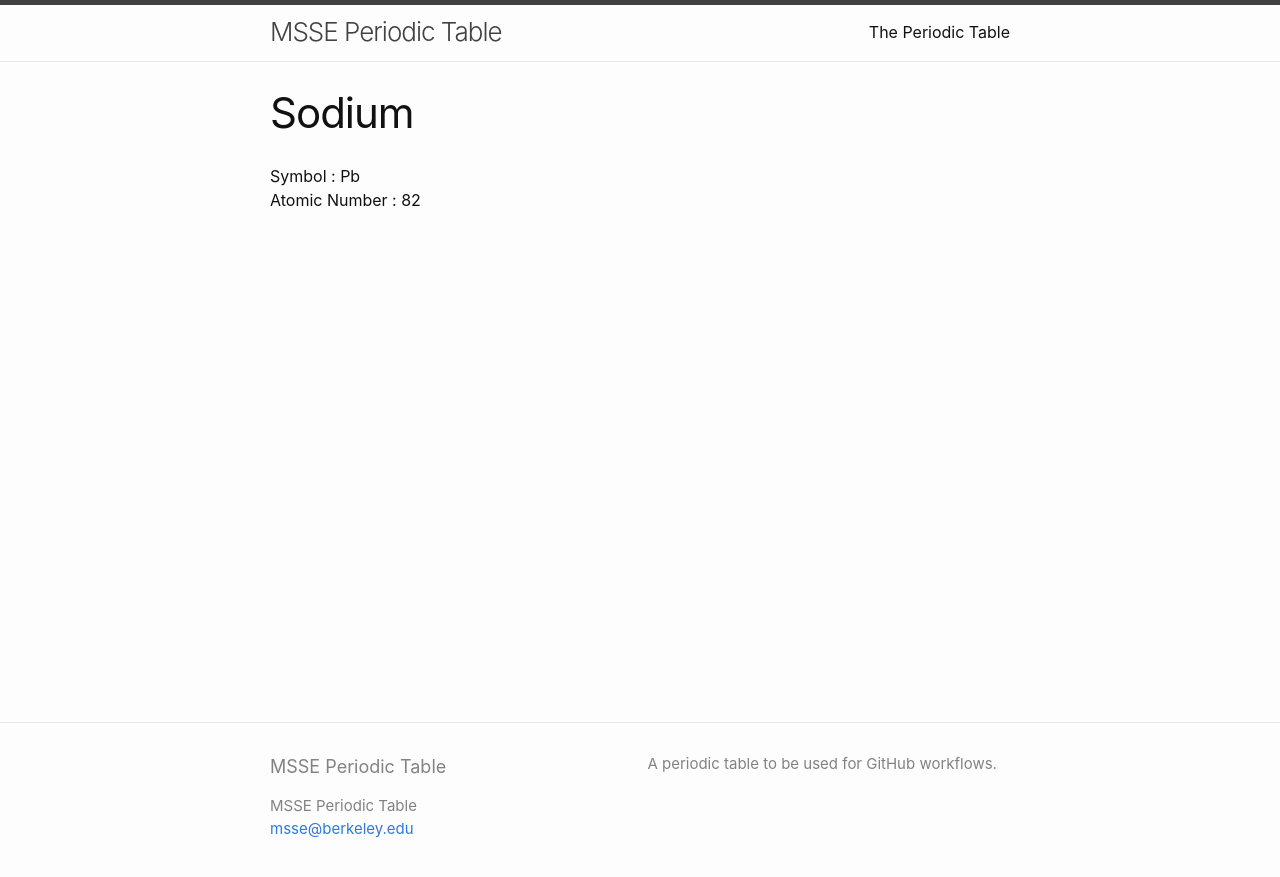
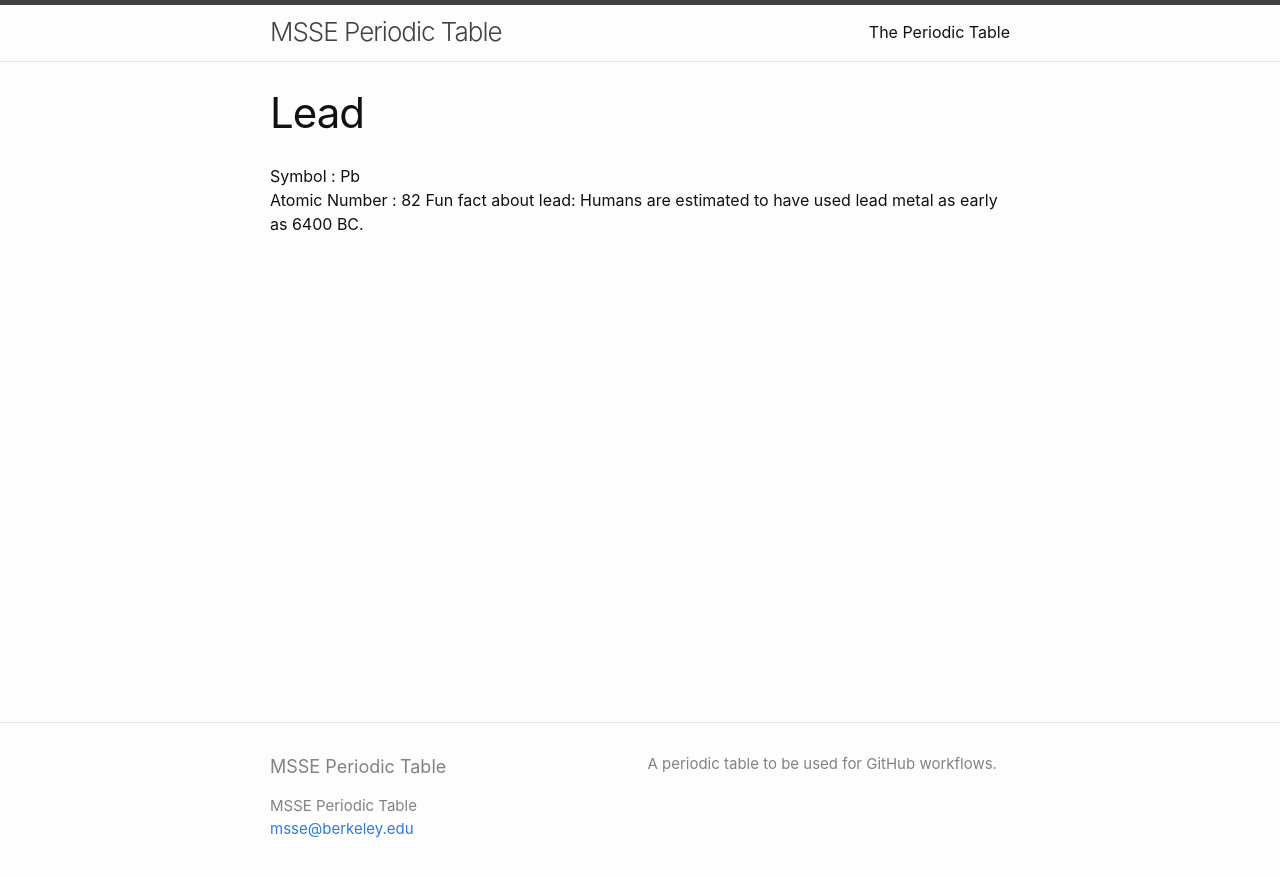
Before and after one commit to msse-chem-280-2024/periodic-table, a Jekyll site: the page built from elements/Lead.md, in a window 1280 px wide. Shown: the top 877 px of the page. Built offline with Jekyll 4.4.1, drawn with Linux system fonts in a browser that asks for light colours.

Commit message:
made the changes required

```diff
--- a/elements/Lead.md
+++ b/elements/Lead.md
@@ -1,7 +1,8 @@
 ---
 layout: page
-title: Sodium
+title: Lead
 ---
 
 Symbol : Pb
 Atomic Number : 82
+Fun fact about lead: Humans are estimated to have used lead metal as early as 6400 BC.
```
